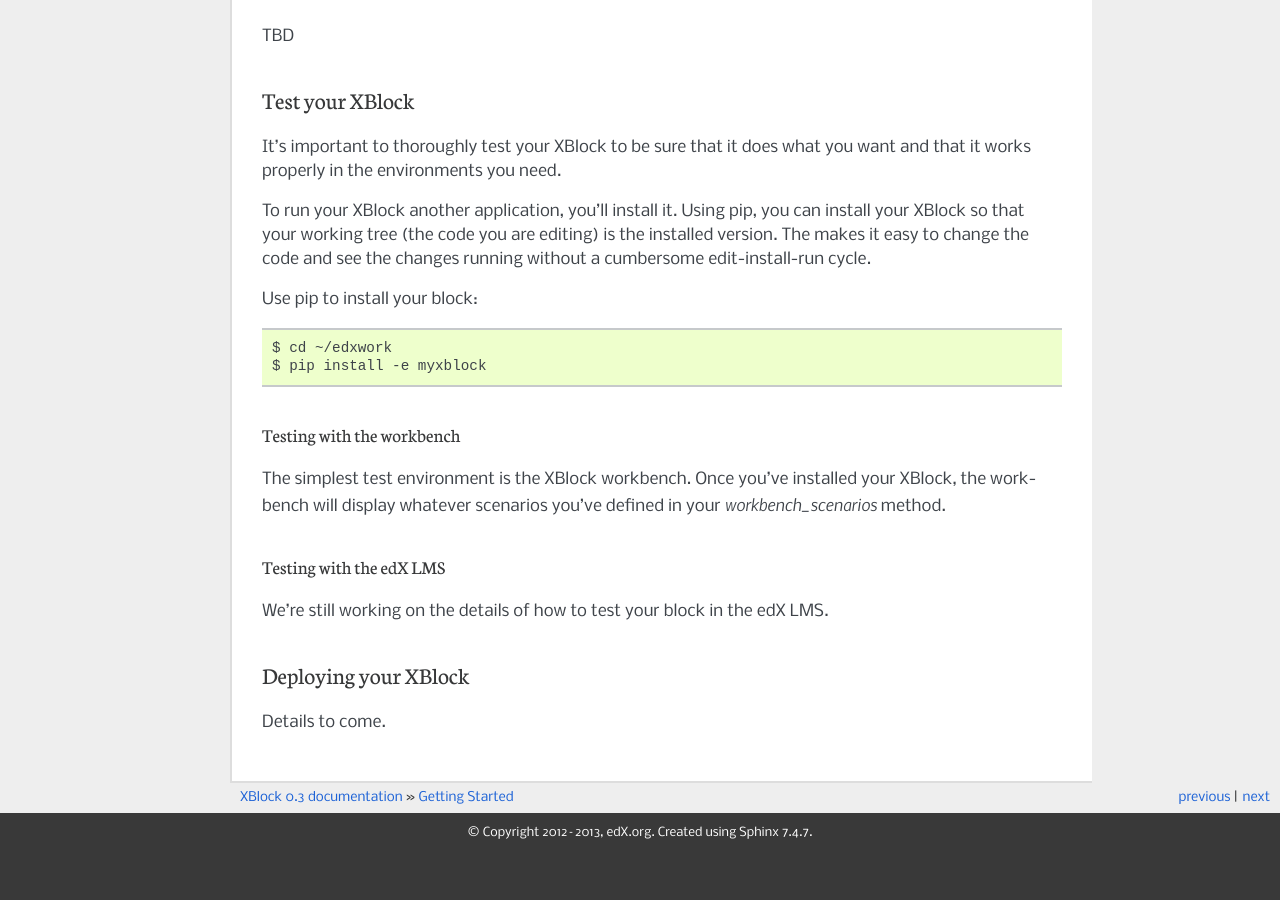
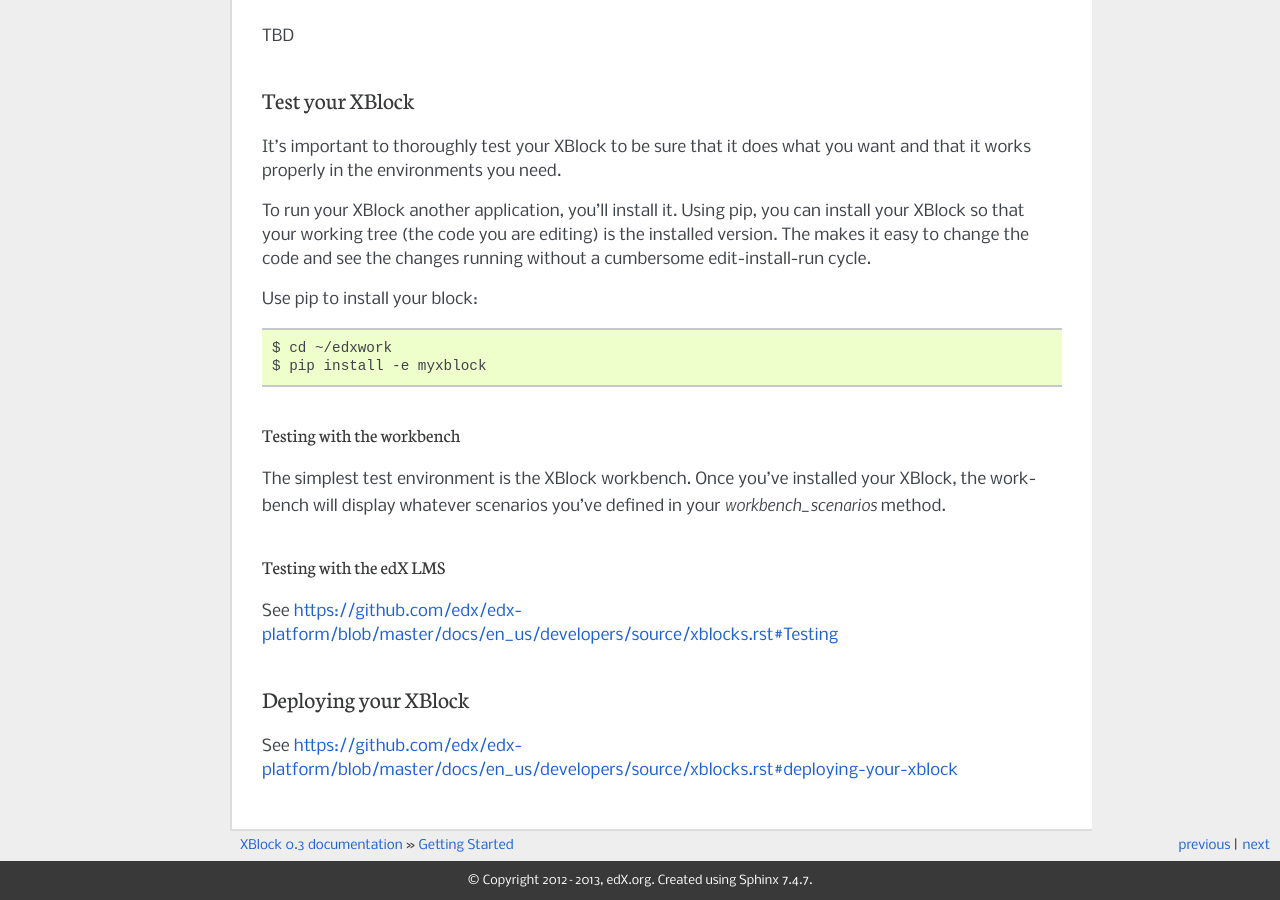
Before and after one commit to openedx/XBlock, a Sphinx documentation site: the page built from doc/getting_started.rst, in a window 1280 px wide and 900 px high, scrolled down 2240 px. Built offline with Sphinx 7.4.7, drawn with Linux system fonts in a browser that asks for light colours; before the commit the page ends 3092 px from its top, so only the background shows below that.

Commit message:
Add instructions for testing and deploying xblocks in the LMS
[LMS-2059]
[LMS-2060]
[LMS-1216]

```diff
--- a/doc/getting_started.rst
+++ b/doc/getting_started.rst
@@ -159,10 +159,9 @@ your `workbench_scenarios` method.
 Testing with the edX LMS
 ........................
 
-We're still working on the details of how to test your block in the edX LMS.
-
+See https://github.com/edx/edx-platform/blob/master/docs/en_us/developers/source/xblocks.rst#Testing
 
 Deploying your XBlock
 ---------------------
 
-Details to come.
+See https://github.com/edx/edx-platform/blob/master/docs/en_us/developers/source/xblocks.rst#deploying-your-xblock
```
